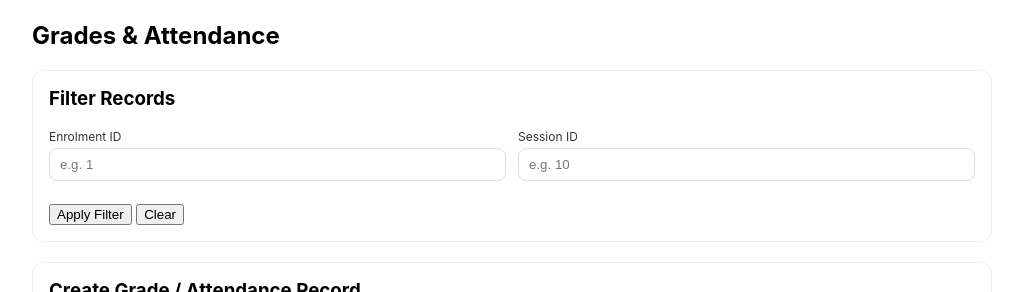
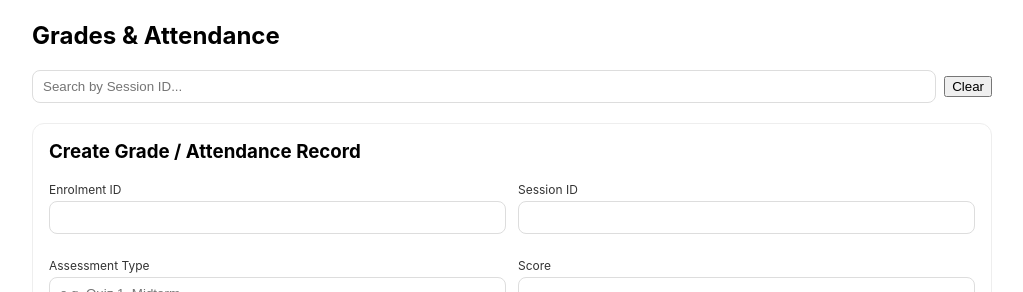
Before and after one commit to frost-drago/LMS-Database, a React (Create React App) app in the folder client/: page /admin/grades-attendance in a window 1280 px wide. Shown: the part 170-462 px from the top of the page, without its empty margins (128-1151 px from the left). Built offline with nearby package versions, Linux system fonts and the light colour scheme; no server answers.

Commit message:
Update GradesAttendancePage.jsx

```diff
--- a/client/src/pages/GradesAttendancePage.jsx
+++ b/client/src/pages/GradesAttendancePage.jsx
@@ -11,8 +11,7 @@ export default function GradesAttendancePage() {
   const [rows, setRows] = useState([]);
 
   // filters
-  const [filterEnrolmentId, setFilterEnrolmentId] = useState('');
-  const [filterSessionId, setFilterSessionId] = useState('');
+  const [searchSessionId, setSearchSessionId] = useState('');
 
   // create
   const [enrolment_id, setEnrolmentId] = useState('');
@@ -29,8 +28,10 @@ export default function GradesAttendancePage() {
   const [eWeight, setEWeight] = useState('');
   const [eAttendanceStatus, setEAttendanceStatus] = useState('Not attended');
 
-  async function load(params = {}) {
+  async function load() {
     try {
+      const params = {};
+      if (searchSessionId) params.session_id = searchSessionId;
       const { data } = await api.get('/grades-attendance', { params });
       setRows(data);
     } catch (err) {
@@ -42,19 +43,10 @@ export default function GradesAttendancePage() {
     load();
   }, []);
 
-  async function applyFilter(e) {
-    if (e) e.preventDefault();
-    const params = {};
-    if (filterEnrolmentId) params.enrolment_id = filterEnrolmentId;
-    if (filterSessionId) params.session_id = filterSessionId;
-    await load(params);
-  }
-
-  function clearFilter() {
-    setFilterEnrolmentId('');
-    setFilterSessionId('');
-    load();
-  }
+  useEffect(() => {
+    const t = setTimeout(load, 300);
+    return () => clearTimeout(t);
+  }, [searchSessionId]);
 
   async function createRecord(e) {
     e.preventDefault();
@@ -118,32 +110,16 @@ export default function GradesAttendancePage() {
     <div className="students-page">
       <h2>Grades &amp; Attendance</h2>
 
-      {/* Filter */}
-      <form className="form-box" onSubmit={applyFilter}>
-        <h3>Filter Records</h3>
-        <div className="form-grid">
-          <FormField
-            label="Enrolment ID"
-            type="number"
-            value={filterEnrolmentId}
-            onChange={setFilterEnrolmentId}
-            placeholder="e.g. 1"
-          />
-          <FormField
-            label="Session ID"
-            type="number"
-            value={filterSessionId}
-            onChange={setFilterSessionId}
-            placeholder="e.g. 10"
-          />
-        </div>
-        <div className="form-submit">
-          <button type="submit">Apply Filter</button>{' '}
-          <button type="button" onClick={clearFilter}>
-            Clear
-          </button>
-        </div>
-      </form>
+      <div className="search-row">
+        <input
+          className="search-input"
+          type="number"
+          value={searchSessionId}
+          onChange={e => setSearchSessionId(e.target.value)}
+          placeholder="Search by Session ID..."
+        />
+        <button onClick={() => setSearchSessionId('')}>Clear</button>
+      </div>
 
       {/* Create */}
       <form className="form-box" onSubmit={createRecord}>
```
